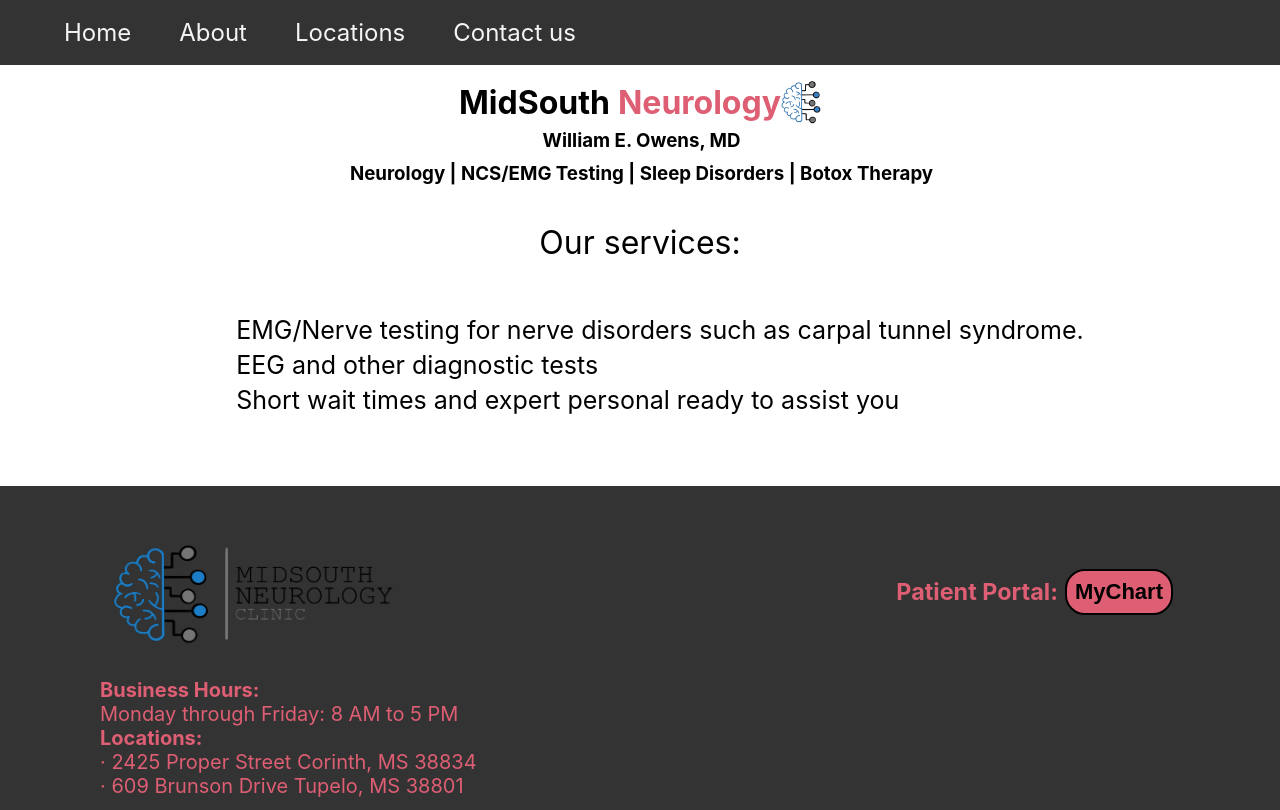
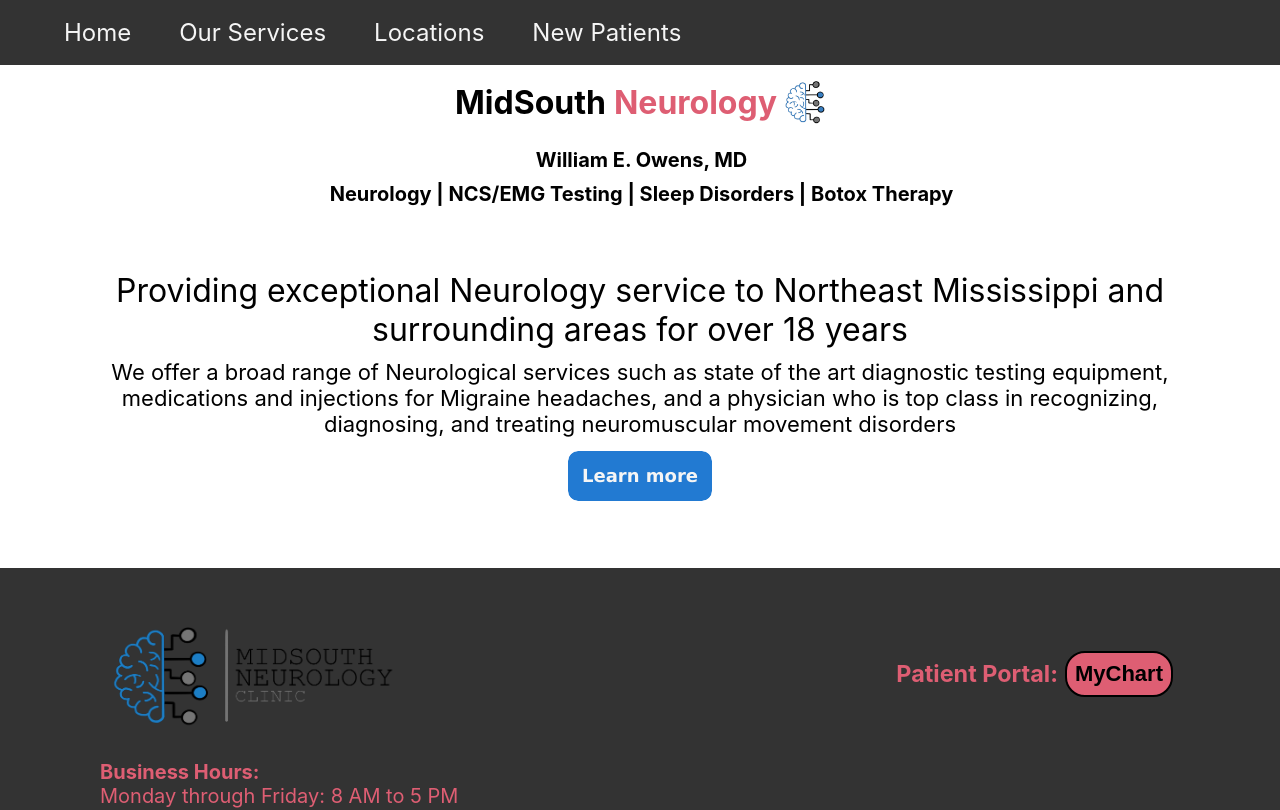
Before and after one commit to BuckyMcYolo/MidSouth-Neurology, a Next.js app: page / in a window 1280 px wide. Shown: the top 810 px of the page. Built offline with nearby package versions, Linux system fonts and the light colour scheme.

Commit message:
added learn more button

```diff
--- a/components/Navlinks.js
+++ b/components/Navlinks.js
@@ -10,13 +10,13 @@
           <Link href="/">Home </Link>
         </li>
         <li className={navStyles.nav_link}>
-          <Link href="/about">About</Link>{" "}
+          <Link href="/services">Our Services</Link>{" "}
         </li>
         <li className={navStyles.nav_link}>
           <Link href="/locations"> Locations</Link>
         </li>
         <li className={navStyles.nav_link}>
-          <Link href="/contact">Contact us</Link>{" "}
+          <Link href="/newPatientForm">New Patients</Link>{" "}
         </li>{" "}
       </ul>{" "}
     </nav>
--- a/pages/index.js
+++ b/pages/index.js
@@ -1,9 +1,10 @@
 import Head from "next/head";
 import Header from "../components/Header";
-import Nav from "../components/Nav";
+import Link from "next/link";
 import Homestyles from "../styles/Home.module.css";
 import Footer from "../components/Footer";
 import NavBar from "../components/NavBar";
+import { motion } from "framer-motion";
 
 export default function Home() {
   return (
@@ -36,15 +37,27 @@
       <NavBar />
       <Header />
       <article className={Homestyles.article}>
-        <p>Our services: </p>
-        <ul>
-          <li>
-            EMG/Nerve testing for nerve disorders such as carpal tunnel
-            syndrome.
-          </li>
-          <li>EEG and other diagnostic tests</li>
-          <li>Short wait times and expert personal ready to assist you</li>
-        </ul>
+        <p className={Homestyles.statement}>
+          Providing exceptional Neurology service to Northeast Mississippi and
+          surrounding areas for over 18 years{" "}
+        </p>
+        <p className={Homestyles.aboutUs}>
+          We offer a broad range of Neurological services such as state of the
+          art diagnostic testing equipment, medications and injections for
+          Migraine headaches, and a physician who is top class in recognizing,
+          diagnosing, and treating neuromuscular movement disorders
+          <motion.button
+            className={Homestyles.servicesButton}
+            whileHover={{
+              scale: 1.1,
+              opacity: 0.9,
+              transition: { type: "spring", stiffness: 400, damping: 10 },
+            }}
+            whileTap={{ scale: 0.95 }}
+          >
+            <Link href="/services">Learn more</Link>
+          </motion.button>
+        </p>
       </article>
       <Footer />
     </div>
--- a/styles/Header.module.css
+++ b/styles/Header.module.css
@@ -3,27 +3,31 @@
   display: flex;
   justify-content: center;
   align-items: center;
-  margin: 15px 0px 0px 0px;
+  margin: 15px 0px 15px 0px;
+
 }
 
-.title span{
-   color: rgb(222, 94, 115);
-}
 
 .certs {
     display: flex;
+    justify-content: center;
     align-items: center;
     flex-direction: column;
     margin: 0;
+    height: 75px;
+  font-size: 20px;
+}
 
-}
 .words{
+
     margin: 0px 2px 2px 5px;
     padding: 4px;
 }
 .title span {
-  padding-right: 0px;
+  padding-right: 8px;
   padding-left: 8px;
+  color: rgb(222, 94, 115);
+
 }
 
 @media(max-width:360px) {
--- a/styles/Home.module.css
+++ b/styles/Home.module.css
@@ -1,18 +1,37 @@
 .article {
     color: black;
-    display: flex;
-    flex-direction: column;
-    justify-content: center;
-    align-items: center;
+    height:fit-content;
+   padding: 0px 75px;
 }
 
-.article li {
-    list-style: none;
-    font-size: 25px;
+.statement {
+    font-size: 32px;
+    padding: 1.5rem 0px 0px 0px;
+    display: flex;
+    text-align: center;
+    margin: 32px 6px 0px 6px ;
+}
+.aboutUs {
+    font-size: 22px;
+   display: flex;
+   flex-direction: column;
+   text-align: center;
+   justify-content: center;
+   align-items: center;
+    padding:5px 15px 15px 15px;
     margin: 5px;
-}
-
-.article p {
-    font-size: 32px;
 
 }
+.servicesButton {
+    color: whitesmoke;
+    font-weight: bold;
+    font-size: 18px;
+    font-family: 'Lucida Sans', 'Lucida Sans Regular', 'Lucida Grande', 'Lucida Sans Unicode', Geneva, Verdana, sans-serif;
+    padding: 0.9rem;
+    background-color: rgba(255, 255, 255, 0.1) !important;
+    box-shadow:  rgba(27, 118, 209, 0.968) 1px 1000px 1px inset;
+    border: solid 2px white;
+    border-radius: 12px;
+    cursor: pointer;
+    margin-top: 12px;
+}
--- a/styles/Nav.module.css
+++ b/styles/Nav.module.css
@@ -36,7 +36,7 @@
     display: none;
 }
 
-@media (max-width:640px) {
+@media (max-width:684px) {
     .normalNav {
         display:none;
     }
--- a/styles/globals.css
+++ b/styles/globals.css
@@ -22,6 +22,6 @@
   }
   body {
     color: black;
-    background:rgb(214, 207, 207);
+    background:white;
 }
 }
```
Also changed, not shown: pages/about.js (deleted, +0 -21 lines), pages/contact.js (deleted, +0 -12 lines), pages/locations.js (+25 -4 lines), pages/newPatientForm.js (added, +24 -0 lines), pages/services.js (added, +27 -0 lines), styles/NewPatient.module.css (added, +7 -0 lines), 1 other file (tests, documents, lock files or other folders).
